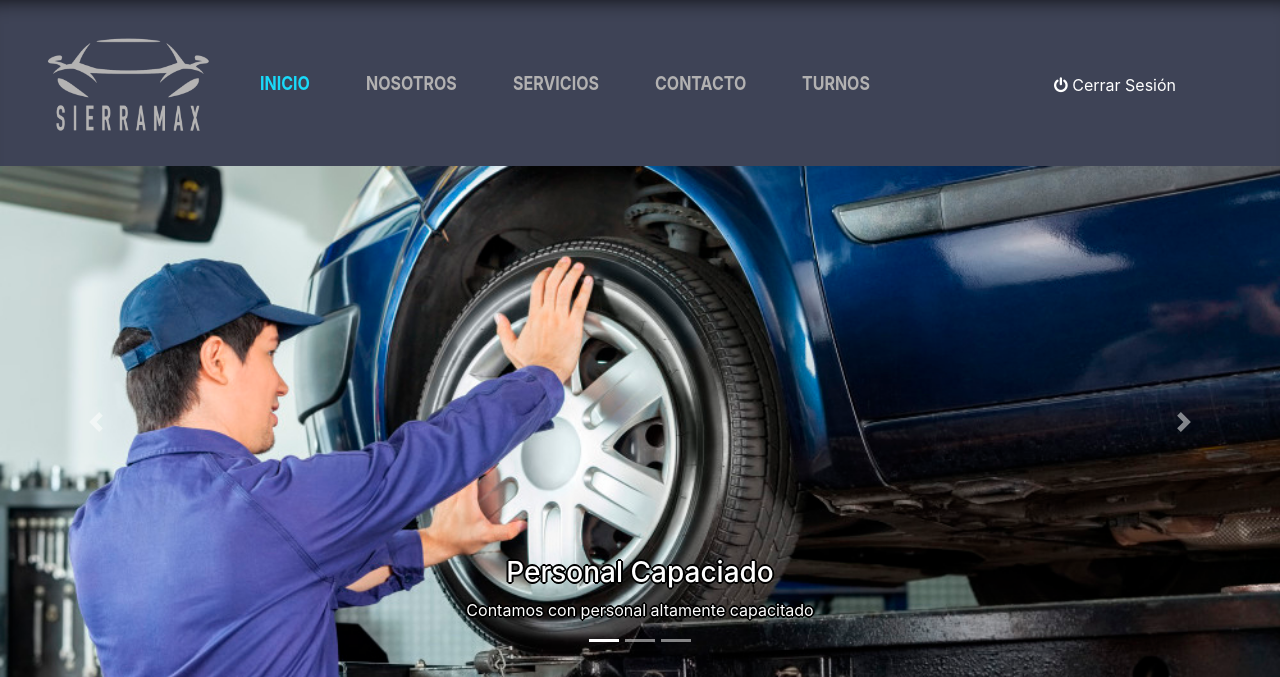
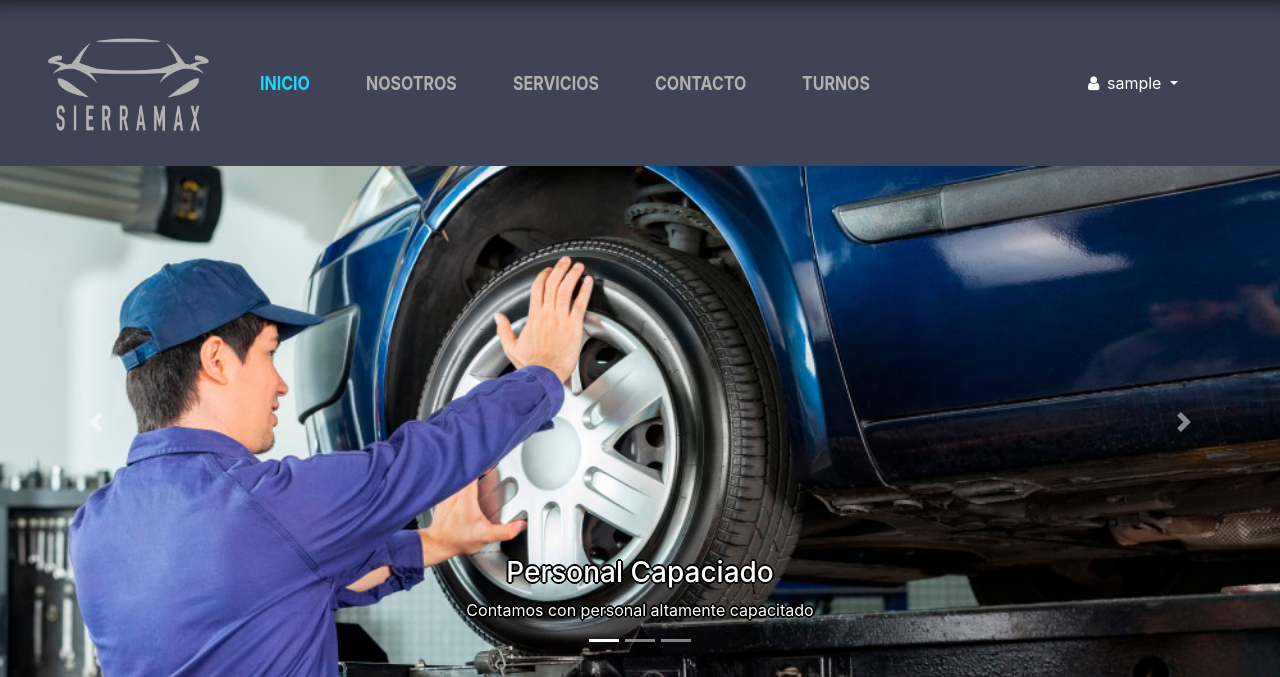
Before and after one commit to menendezg/IFTS12-Liendro-Website, a PHP site: page /sierra-website/index.php in a window 1280 px wide. Shown: the top 677 px of the page. Run offline with PHP 8.4, Linux system fonts and the light colour scheme; the visitor is signed in with stand-in values (Sample User, id 1).

Commit message:
Add jdoe user with default password and implement dropdown menu

```diff
--- a/docker-lamp-environment/www/sierra-website/components/nav.php
+++ b/docker-lamp-environment/www/sierra-website/components/nav.php
@@ -90,12 +90,22 @@ $current_file_name = basename($_SERVER['PHP_SELF']);
             if($session->get('username')) {
         ?>
         <li class="nav-item">
-            <a href="login.php?logout" class="logout-btn">
-            <span>
-                <i class="fa fa-power-off"></i>
-                Cerrar Sesión
-            </span>
-            </a>
+            <div class="dropdown dropdown-user">
+                <a class="dropdown-toggle" data-toggle="dropdown">
+                    <i class="fa fa-user fa-ma-fix"></i>
+                    <? echo $_SESSION['username'] ?>
+                </a>
+                <div class="dropdown-menu">
+                    <a class="dropdown-item" href="#PROFILE">
+                        <i class="fa fa-vcard"></i>
+                        Ver Perfil
+                    </a>
+                    <a class="dropdown-item" href="login.php?logout">
+                        <i class="fa fa-power-off fa-ma-fix"></i>
+                        Cerrar Sesión
+                    </a>
+                </div>
+            </div>
         </li>
                 <?
         }
--- a/docker-lamp-environment/www/sierra-website/css/style.css
+++ b/docker-lamp-environment/www/sierra-website/css/style.css
@@ -12,8 +12,7 @@
 
 @media only screen and (max-width: 767px) {
     /* Mobile Mode */
-    .signup-btn,
-    .logout-btn {
+    .signup-btn {
         display: inline-block !important;
         margin-top: 2em !important;
         margin-bottom: 1em !important;
@@ -27,7 +26,7 @@
 @media screen and (min-width: 768px) {
     /* Desktop Mode */
     .signup-btn,
-    .logout-btn {
+    .dropdown-user {
         position: absolute;
     }
 }
@@ -63,6 +62,11 @@ body {
     margin-left: 12px;
     margin-right: -12px;
     margin-bottom: 18px;
+}
+
+.fa-ma-fix {
+    margin-left: 2px!important;
+    margin-right: 3px!important;
 }
 
 .nav-link {
@@ -104,7 +108,7 @@ body {
 }
 
 .signup-btn,
-.logout-btn {
+.dropdown-user {
     right: 80px;
     text-decoration: none;
     color: #ffffff;
@@ -119,8 +123,38 @@ body {
     background-clip: content-box, border-box;
 }
 
+.dropdown-user {
+    background: transparent!important;
+    color: #ffffff!important;
+    border: transparent!important;
+}
+
+.dropdown-menu {
+    margin-left: -12px!important;
+    margin-top: 12px;
+}
+
+.dropdown-menu::before {
+    content: '';
+    height: 0;
+    width: 0;
+    border-left: 12px solid transparent;
+    border-right: 12px solid transparent;
+    border-bottom: 12px solid #fff;
+    position: absolute;
+    top: 0px;
+    margin-top: -12px;
+    right: 20px;
+    z-index: 100;
+}
+
+.dropdown-menu a:hover {
+    background: #3893cd;
+    color: #ffffff;
+}
+
 .signup-btn span,
-.logout-btn span {
+.dropdown-user {
     display: block;
     padding: 8px 22px;
 }
@@ -130,10 +164,10 @@ body {
 }
 
 .signup-btn:hover,
-.logout-btn:hover {
+.dropdown-user .dropdown-toggle:hover {
     cursor: pointer;
     text-decoration: none;
-    color: #b2b1b1;
+    color: #b2b1b1!important;
 }
 
 .fancy-btn {
```
Also changed, not shown: docker-lamp-environment/www/sierra-website/db/taller-sierra.db.
